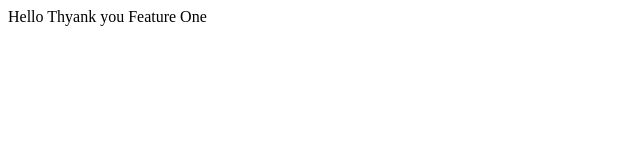
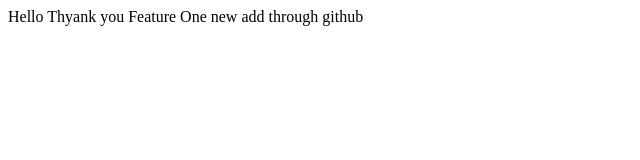
Before and after one commit to kundan9298/gittest1, a plain HTML site: page index.html in a window 1280 px wide. Shown: the whole page, without its empty margins (0-640 px from the left). Drawn offline with Linux system fonts and the light colour scheme.

Commit message:
chenges1

```diff
--- a/index.html
+++ b/index.html
@@ -8,6 +8,7 @@
 <body>
     Hello
     Thyank you Feature One
+    new add through github
 
 </body>
 </html>
```
